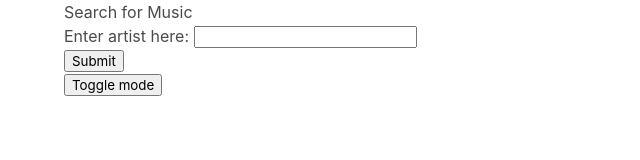
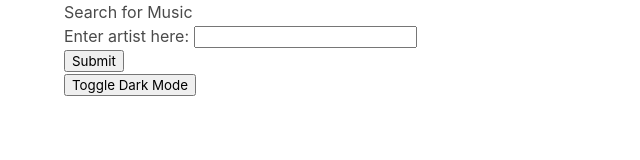
Before and after one commit to Momentum-Team-8/itunes-search-sarahartsoe, a website: page index.html in a window 1280 px wide. Shown: the full height of the page, 0-640 px from the left. Drawn offline with nearby package versions, Linux system fonts and the light colour scheme.

Commit message:
updated dark mode button.

```diff
--- a/index.html
+++ b/index.html
@@ -15,7 +15,7 @@
     <p>Enter artist here: <input id="search"/></p>
     <button id="submit">Submit</button>
     <div>
-      <button class='btn'>Toggle mode</button>
+      <button class='btn'>Toggle Dark Mode</button>
     </div>
   </div>
     <div id="output"></div>
```
